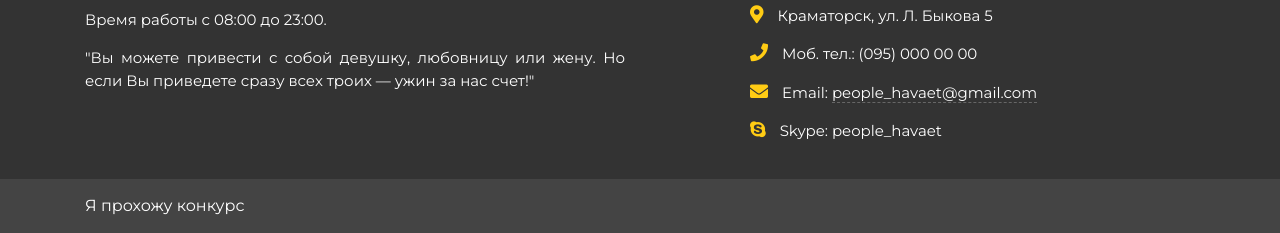
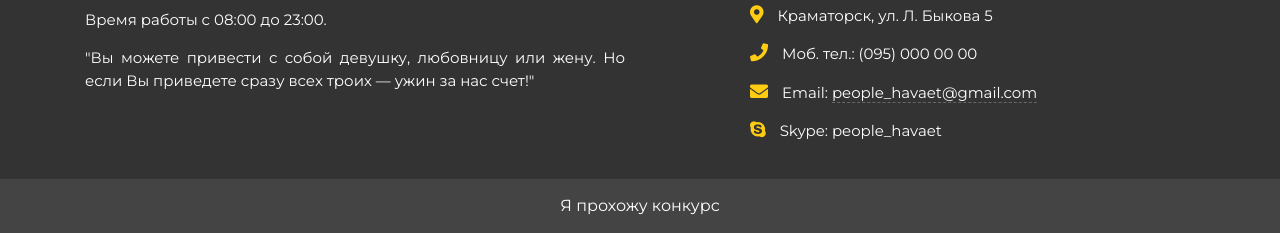
Before and after one commit to parasochka1982/People, a plain HTML site: page index.html in a window 1280 px wide. Shown: the part 3200-3433 px from the top of the page. Drawn offline with nearby package versions, Linux system fonts and the light colour scheme.

Commit message:
Update style.css

```diff
--- a/css/style.css
+++ b/css/style.css
@@ -552,3 +552,6 @@ footer {
     content: "\f17e";
     color: #FFCC14;
 }
+.footer-copyright {
+    text-align:center
+}
```
